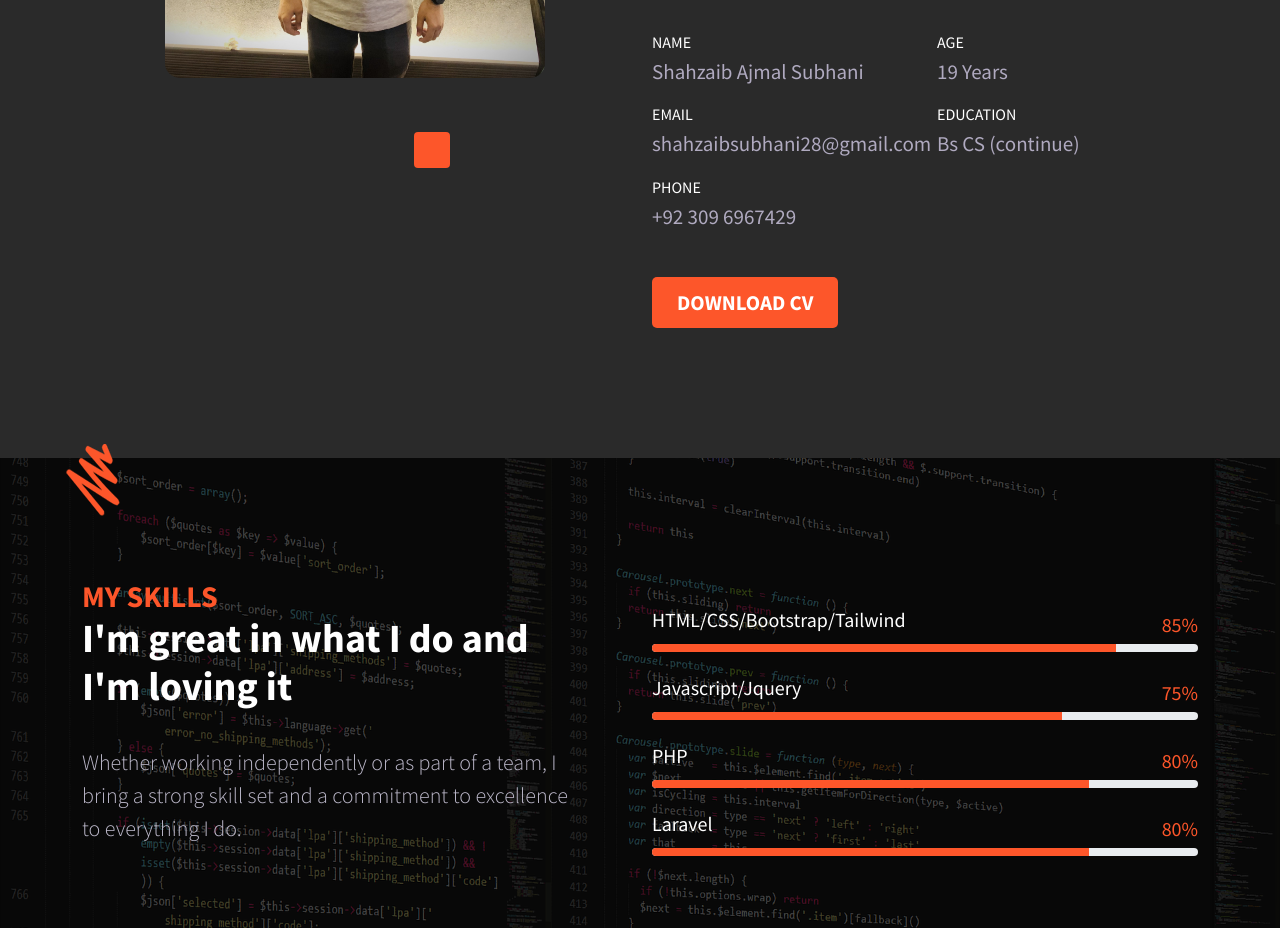
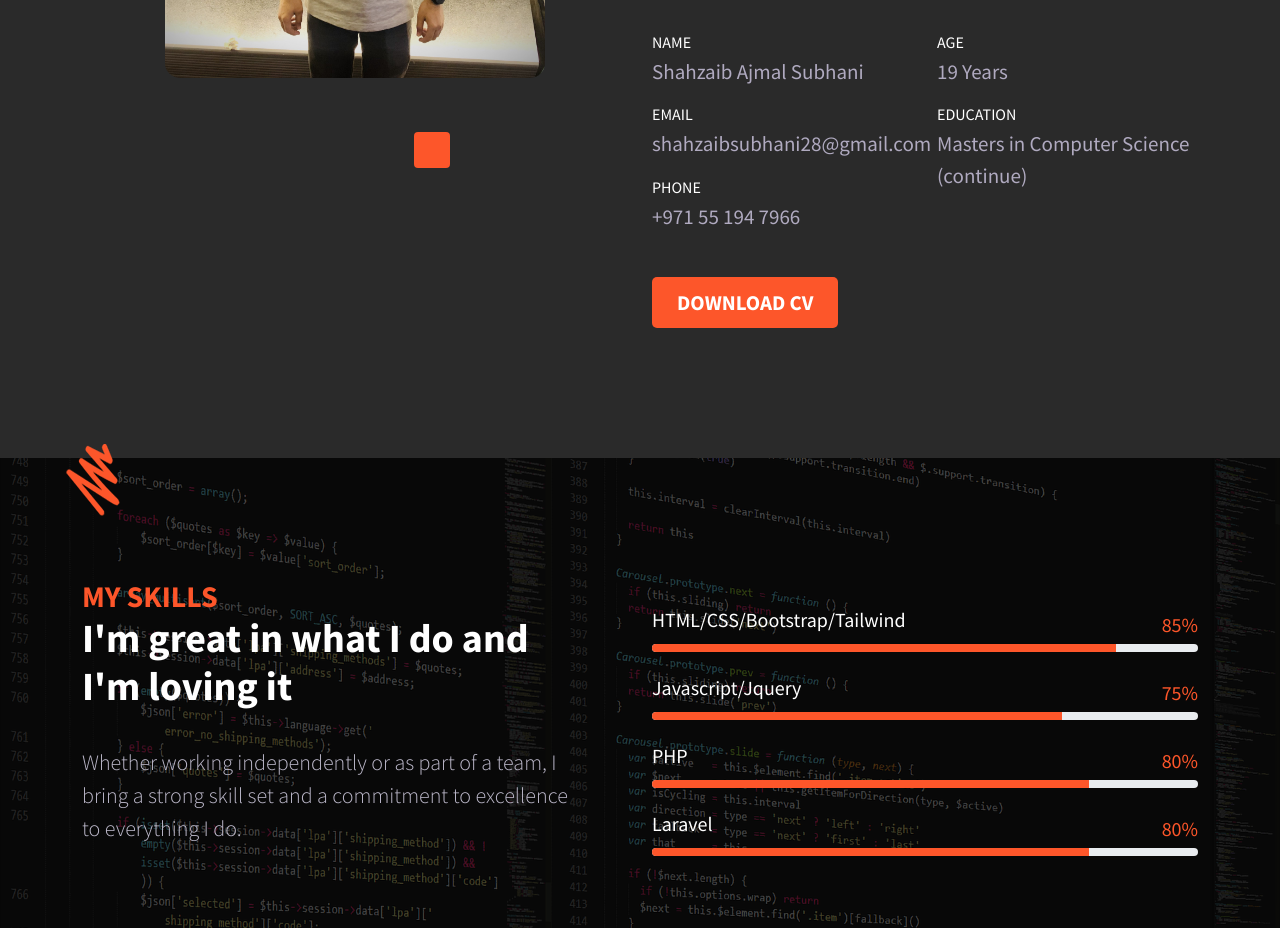
Before and after one commit to Shahzaib-Subhani/shahzaib-subhani.github.io, a plain HTML site: page index.html in a window 1280 px wide. Shown: the part 2047-2975 px from the top of the page. Drawn offline with Linux system fonts and the light colour scheme.

Commit message:
Update index.html

```diff
--- a/index.html
+++ b/index.html
@@ -195,7 +195,7 @@
 								</li>
 								<li>
 									<h4>Phone</h4>
-									<p>+92 309 6967429</p>
+									<p>+971 55 194 7966</p>
 								</li>
 							</ul> <!-- .personal-info -->
 						</div> <!-- .col-md-6 -->
@@ -207,7 +207,7 @@
 								</li>
 								<li>
 									<h4>Education</h4>
-									<p>Bs CS (continue)</p>
+									<p>Masters in Computer Science (continue)</p>
 								</li>
 
 							</ul> <!-- .personal-info -->
```
